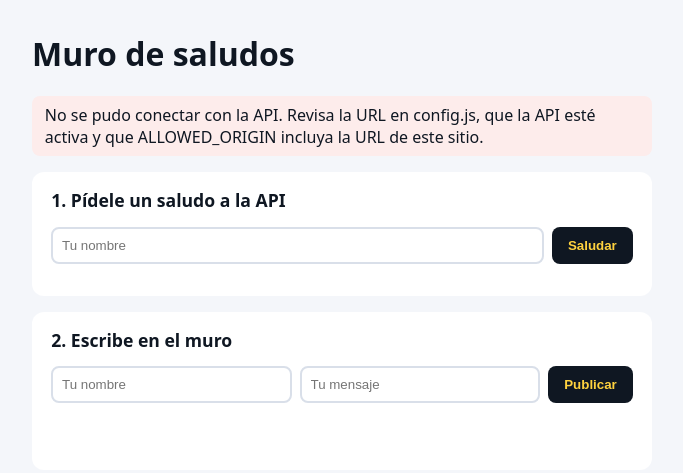
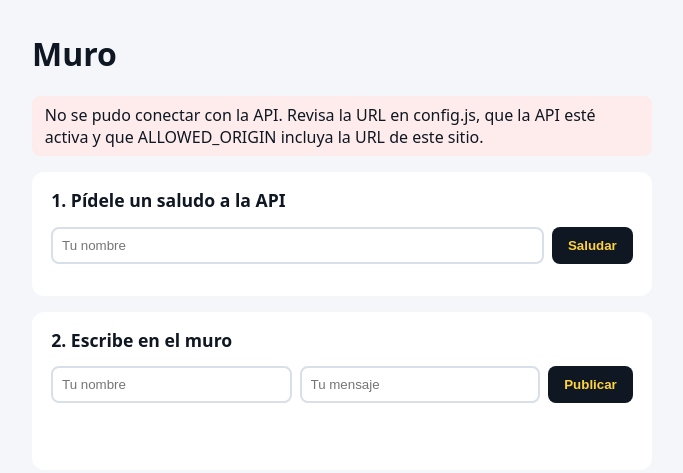
Before and after one commit to Caremonda67/muro, a plain HTML site: page frontend/index.html in a window 1280 px wide. Shown: the whole page, without its empty margins (298-981 px from the left). Drawn offline with Linux system fonts and the light colour scheme; no server answers.

Commit message:
quitar de saludos

```diff
--- a/frontend/index.html
+++ b/frontend/index.html
@@ -8,7 +8,7 @@
 </head>
 <body>
   <main>
-    <h1>Muro de saludos</h1>
+    <h1>Muro</h1>
     <p class="estado" id="estado" role="status">Comprobando la API…</p>
 
     <section>
```
